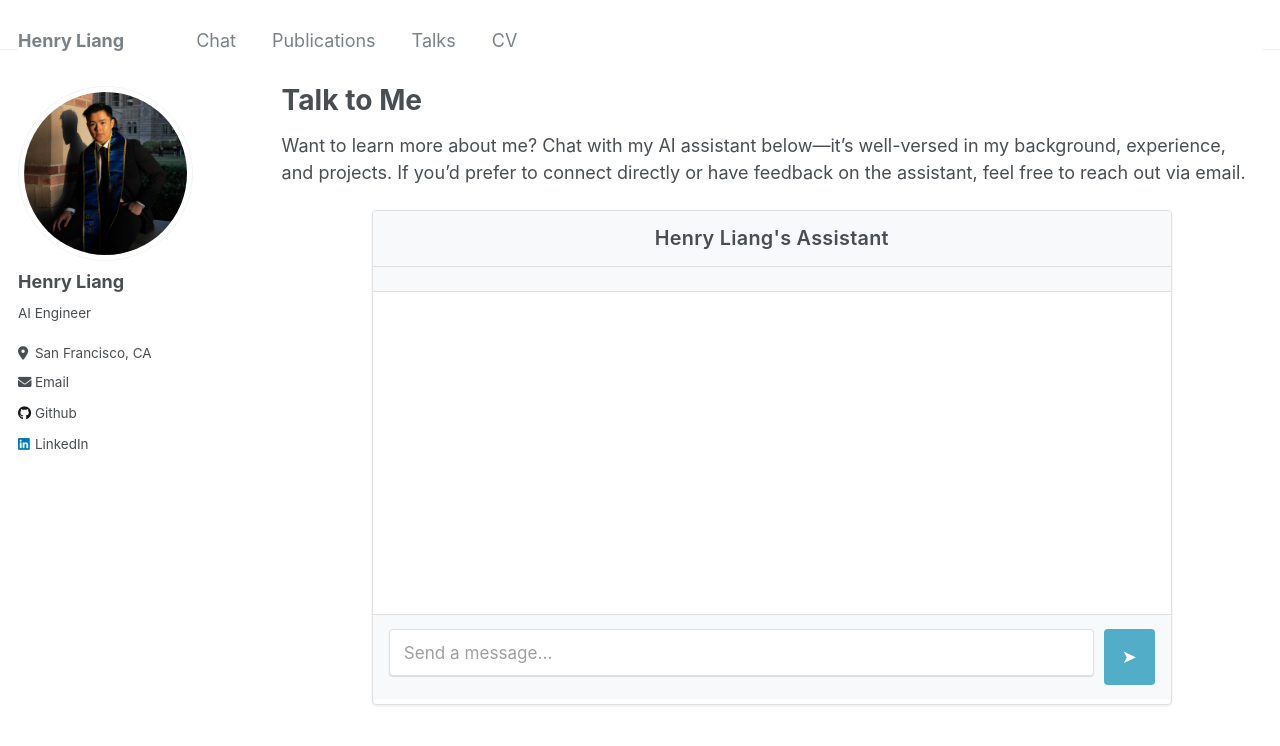
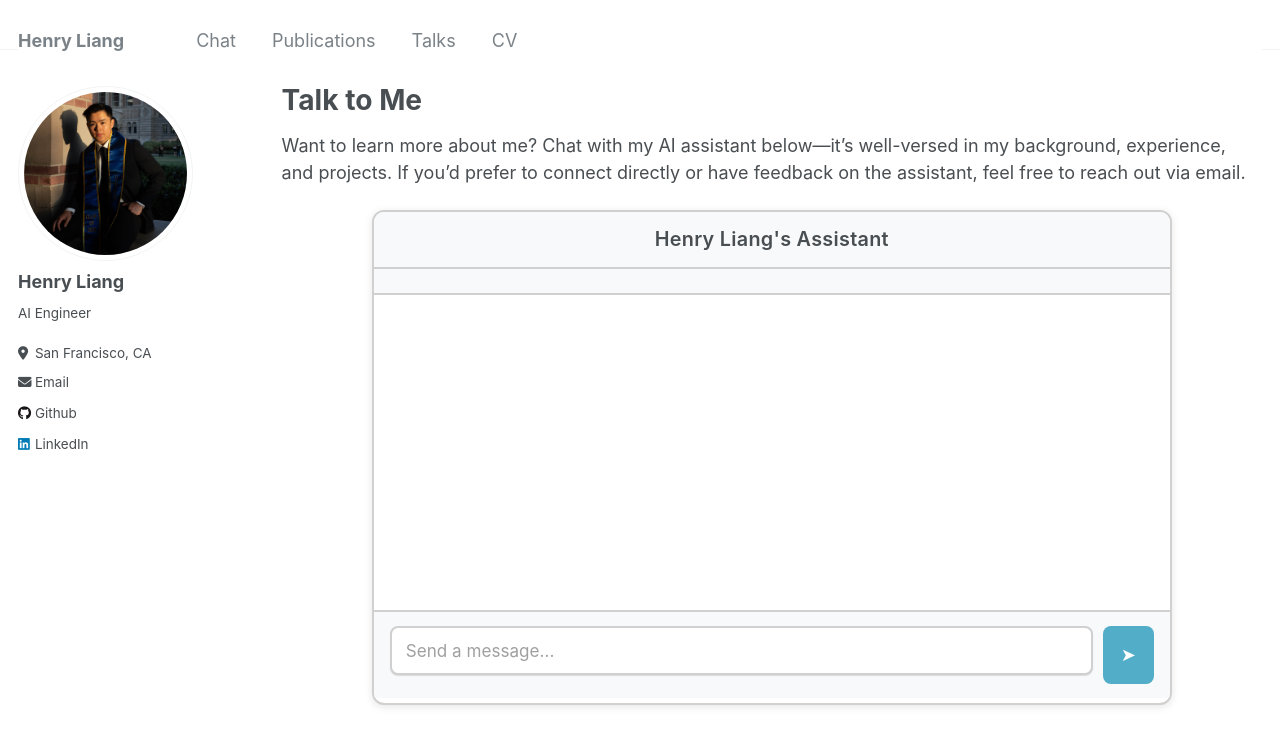
Before and after one commit to HenryLiang-123/HenryLiang-123.github.io, a Jekyll site: the page built from _pages/chat.md, in a window 1280 px wide and 900 px high. Shown: the top 746 px of the window. Built offline with Jekyll 4.4.1, drawn with Linux system fonts in a browser that asks for light colours.

Commit message:
Make borders thicker and edges rounder
- Borders: 1px -> 2px with darker color (#d0d0d0)
- Border radius: 4px -> 8px/12px for more rounded edges
- Increased shadow for better depth

Co-authored-by: factory-droid[bot] <138933559+factory-droid[bot]@users.noreply.github.com>

```diff
--- a/assets/css/chat.css
+++ b/assets/css/chat.css
@@ -13,8 +13,8 @@
   width: 100%;
   padding: 10px 14px;
   font-size: 14px;
-  border: 1px solid #e0e0e0;
-  border-radius: 4px;
+  border: 2px solid #d0d0d0;
+  border-radius: 8px;
   background-color: #fff;
   color: #494e52;
   cursor: pointer;
@@ -44,7 +44,7 @@
 #dropdown-container {
   padding: 12px 16px;
   background: #f8f9fa;
-  border-bottom: 1px solid #e0e0e0;
+  border-bottom: 2px solid #d0d0d0;
 }
 
 /* Chat container */
@@ -54,9 +54,9 @@
   max-width: 800px;
   margin: 0 auto;
   background: #fff;
-  border: 1px solid #e0e0e0;
-  box-shadow: 0 1px 3px rgba(0, 0, 0, 0.08);
-  border-radius: 4px;
+  border: 2px solid #d0d0d0;
+  box-shadow: 0 2px 8px rgba(0, 0, 0, 0.1);
+  border-radius: 12px;
   display: flex;
   flex-direction: column;
   overflow: hidden;
@@ -67,7 +67,7 @@
   background: #f8f9fa;
   padding: 16px 20px;
   text-align: center;
-  border-bottom: 1px solid #e0e0e0;
+  border-bottom: 2px solid #d0d0d0;
   flex-shrink: 0;
 }
 
@@ -142,8 +142,8 @@
   float: left;
   background: #f4f4f4;
   color: #494e52;
-  border-radius: 4px 16px 16px 16px;
-  border: 1px solid #e8e8e8;
+  border-radius: 6px 18px 18px 18px;
+  border: 2px solid #e0e0e0;
 }
 
 /* User messages */
@@ -151,7 +151,7 @@
   float: right;
   background: #52adc8;
   color: #fff;
-  border-radius: 16px 4px 16px 16px;
+  border-radius: 18px 6px 18px 18px;
 }
 
 /* Typing indicator */
@@ -202,15 +202,15 @@
   gap: 10px;
   padding: 14px 16px;
   background: #f8f9fa;
-  border-top: 1px solid #e0e0e0;
+  border-top: 2px solid #d0d0d0;
   flex-shrink: 0;
 }
 
 #message-input {
   flex: 1;
   padding: 12px 14px;
-  border: 1px solid #e0e0e0;
-  border-radius: 4px;
+  border: 2px solid #d0d0d0;
+  border-radius: 8px;
   outline: none;
   font-size: 0.95rem;
   background: #fff;
@@ -231,7 +231,7 @@
   background: #52adc8;
   color: #fff;
   border: none;
-  border-radius: 4px;
+  border-radius: 8px;
   cursor: pointer;
   padding: 12px 18px;
   font-size: 1rem;
```
